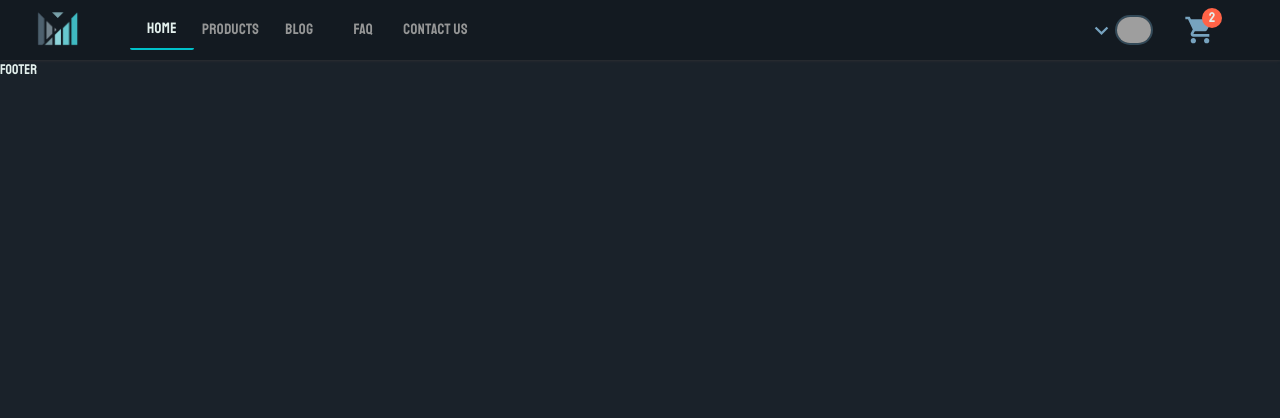
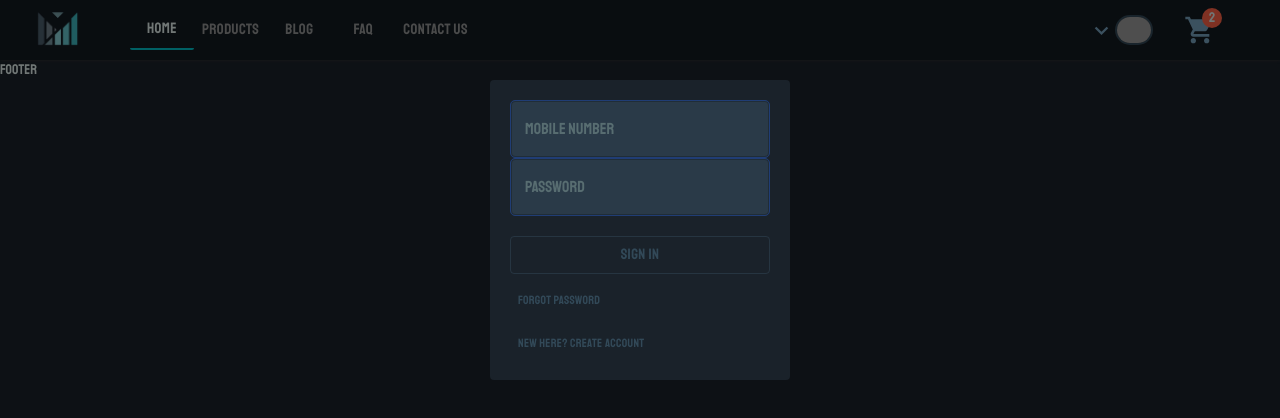
Before and after one commit to sarafotros/shoeShoping, a React (Create React App) app: page / in a window 1280 px wide. Shown: the top 418 px of the page. Built offline with nearby package versions, Linux system fonts and the light colour scheme; grey boxes are pictures that could not be loaded; a web font is replaced by a local one.

Commit message:
sgin in modals and styling

```diff
--- /dev/null
+++ b/src/components/LoginModals/CodeModal.js
@@ -0,0 +1,5 @@
+import React from 'react'
+
+export default function CodeModal() {
+  return <div></div>
+}
--- /dev/null
+++ b/src/components/LoginModals/SignInModal.js
@@ -0,0 +1,57 @@
+import React, { useState } from 'react'
+import Modal from '@material-ui/core/Modal'
+import useStyles from './index.style'
+import { TextField, Button } from '@material-ui/core'
+
+const SignInModal = () => {
+  const [open, setOpen] = useState(true)
+  const classes = useStyles()
+  return (
+    <Modal open={open} onClose={() => setOpen(false)}>
+      <div className={classes.root}>
+        <TextField
+          label="Mobile Number"
+          classes={{ root: classes.inputContainer }}
+          variant="outlined"
+          fullWidth
+          size="medium"
+          // inputProps={{ className: classes.input }}
+        />
+        <TextField
+          label="Password"
+          classes={{ root: classes.inputContainer }}
+          variant="outlined"
+          fullWidth
+          size="medium"
+        />
+        <Button
+          className={classes.button}
+          fullWidth
+          variant="outlined"
+          color="primary"
+        >
+          Sign In
+        </Button>
+        <Button
+          className={classes.buttonTwo}
+          fullWidth
+          variant="text"
+          color="primary"
+          classes={{ label: classes.btnLabel }}
+        >
+          Forgot Password
+        </Button>
+        <Button
+          className={classes.buttonTwo}
+          fullWidth
+          variant="text"
+          color="primary"
+          classes={{ label: classes.btnLabel }}
+        >
+          New here? Create Account
+        </Button>
+      </div>
+    </Modal>
+  )
+}
+export default SignInModal
--- /dev/null
+++ b/src/components/LoginModals/SignUpModals.js
@@ -0,0 +1,5 @@
+import React from 'react'
+
+export default function SignUpModals() {
+  return <div></div>
+}
--- /dev/null
+++ b/src/components/LoginModals/index.js
@@ -0,0 +1,16 @@
+import React from 'react'
+import SignInModal from './SignInModal'
+import SignUpModals from './SignUpModals'
+import CodeModal from './CodeModal'
+
+const index = () => {
+  return (
+    <>
+      <SignInModal />
+      <SignUpModals />
+      <CodeModal />
+    </>
+  )
+}
+
+export default index
--- /dev/null
+++ b/src/components/LoginModals/index.style.js
@@ -0,0 +1,30 @@
+import { makeStyles } from '@material-ui/core'
+
+export default makeStyles(() => ({
+  root: {
+    width: 300,
+    height: 'auto',
+    backgroundColor: '#1a222a',
+    margin: 'auto',
+    marginTop: 80,
+    padding: 20,
+    outline: 'none',
+    borderRadius: 4,
+  },
+  inputContainer: {
+    backgroundColor: '#2a3a48',
+    borderRadius: 5,
+    border: '1px solid #203d75',
+    outline: 'none',
+  },
+  button: {
+    marginTop: 20,
+  },
+  buttonTwo: {
+    marginTop: 10,
+    fontSize: 12,
+  },
+  btnLabel: {
+    justifyContent: 'left',
+  },
+}))
--- a/src/screens/MasterLayout.js
+++ b/src/screens/MasterLayout.js
@@ -5,6 +5,7 @@ import useStyle from './MasterLayout.styles'
 import DesktopMenu from '../components/Menus/desktop'
 import MobileMenu from '../components/Menus/mobile'
 import Footer from '../components/Footer/index'
+import LoginModals from '../components/LoginModals'
 
 export default function MasterLayout() {
   const classes = useStyle()
@@ -20,6 +21,7 @@ export default function MasterLayout() {
 
         <Footer />
       </div>
+      <LoginModals />
     </BrowserRouter>
   )
 }
```
